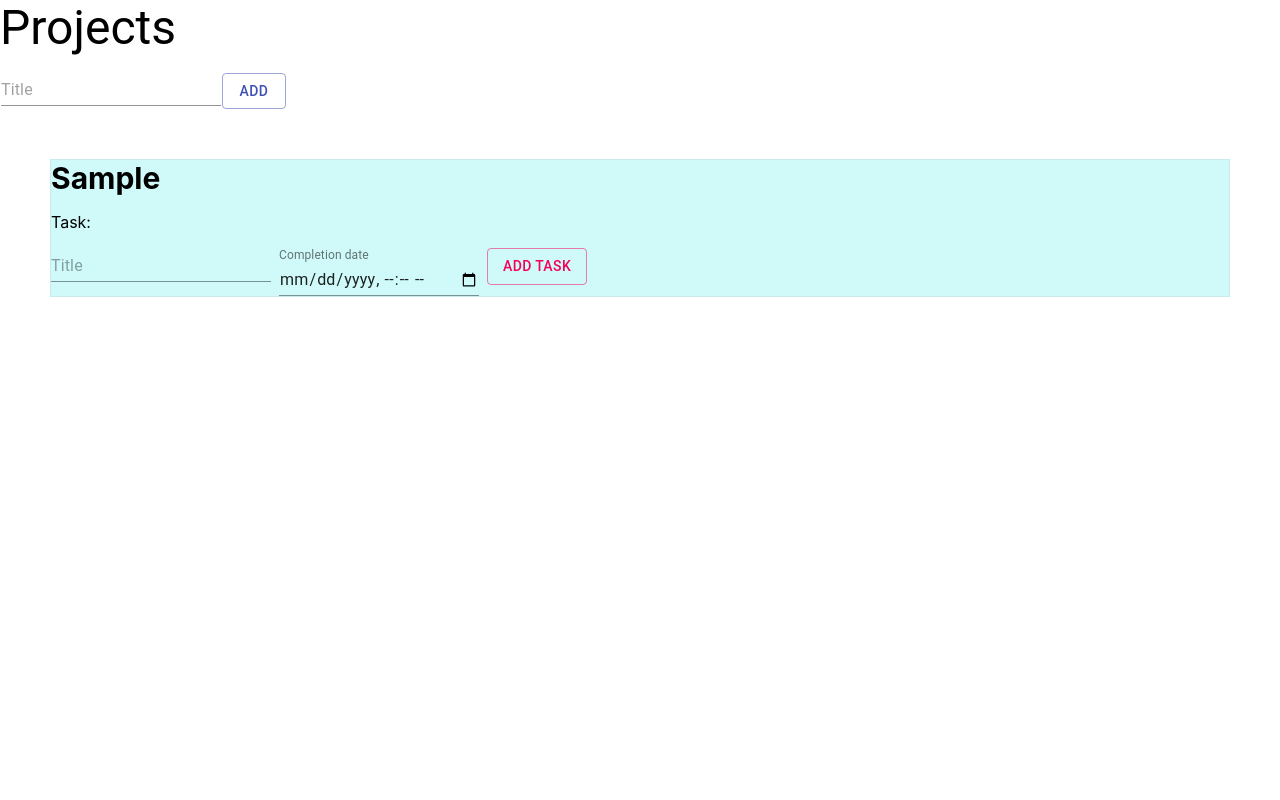
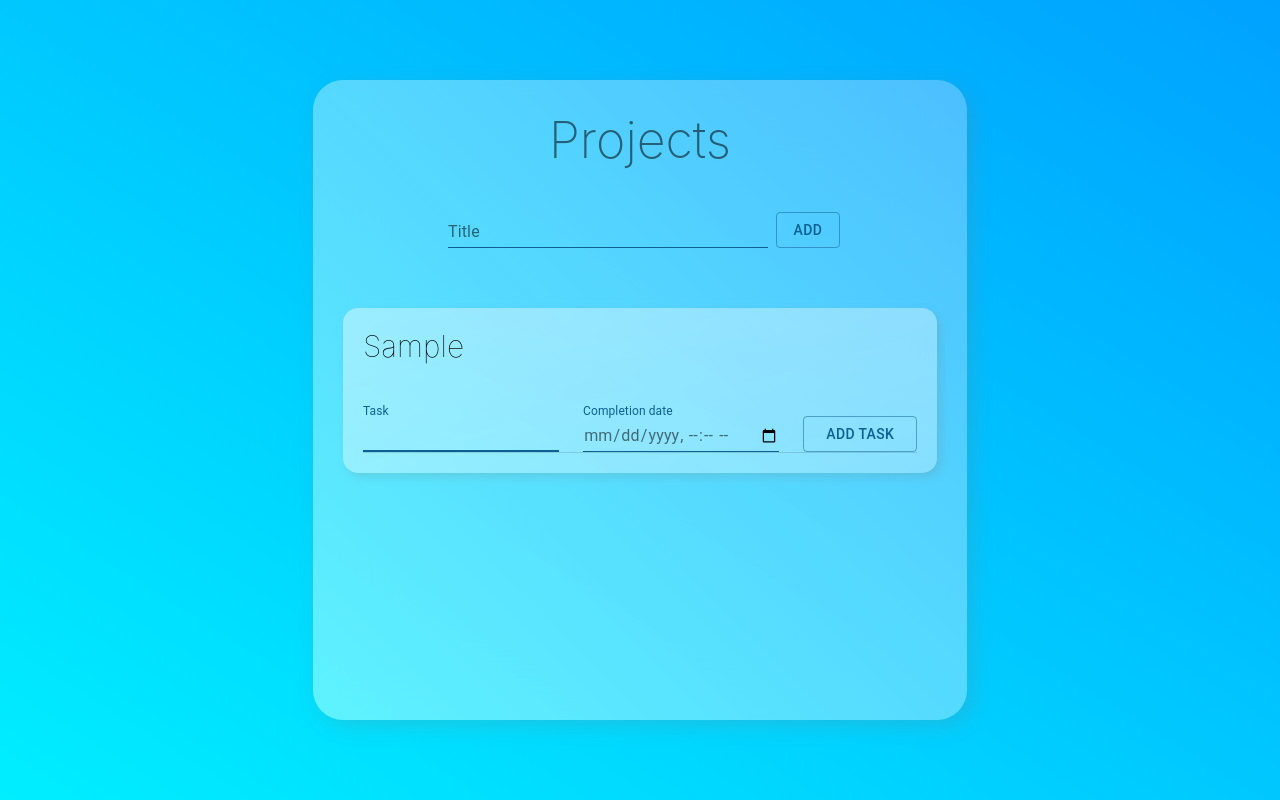
Before and after one commit to ophugo/Projecto_web, a React (Create React App) app in the folder todo-app/: page / in a window 1280 px wide. Both pictures are taken after typing "Sample" into the empty fields and a click on the button "ADD". Built offline with nearby package versions, Linux system fonts and the light colour scheme.

Commit message:
frontend

```diff
--- a/todo-app/package.json
+++ b/todo-app/package.json
@@ -4,6 +4,7 @@
   "private": true,
   "dependencies": {
     "@material-ui/core": "^4.11.3",
+    "@material-ui/icons": "^4.11.2",
     "@testing-library/jest-dom": "^5.11.4",
     "@testing-library/react": "^11.1.0",
     "@testing-library/user-event": "^12.1.10",
--- a/todo-app/src/App.css
+++ b/todo-app/src/App.css
@@ -1,5 +1,12 @@
 .App {
   text-align: center;
+}
+
+.app{
+  width: 100vh;
+  display: flex;
+  align-items: center;
+  justify-content: center;
 }
 
 .App-logo {
--- a/todo-app/src/App.js
+++ b/todo-app/src/App.js
@@ -1,12 +1,13 @@
 import { BrowserRouter as Router, Switch, Route } from "react-router-dom";
 import { CookiesProvider } from "react-cookie";
-import Home from "./Components/Home";
-import Login from "./Components/Login";
+import Home from "./components/Home";
+import Login from "./components/Login";
 import "./App.css";
+import { Grid } from "@material-ui/core";
 
 const App = () => {
   return (
-    <div className="app">
+    <Grid item xs={12} container className="app">
       <CookiesProvider>
         <Router>
           <Switch>
@@ -15,7 +16,7 @@ const App = () => {
           </Switch>
         </Router>
       </CookiesProvider>
-    </div>
+    </Grid>
   );
 };
 
--- a/todo-app/src/Components/Home.js
+++ b/todo-app/src/Components/Home.js
@@ -1,13 +1,28 @@
 import React, { useState } from "react";
 import ProjectForm from "./ProjectForm";
 import ProjectList from "./ProjectList";
-import Typography from "@material-ui/core/Typography";
 import { makeStyles } from "@material-ui/core/styles";
+import { Box, Grid } from "@material-ui/core";
 
 export const useStyles = makeStyles((theme) => ({
   home: {
-    display: "flex",
-    flexFlow: "column wrap",
+    display: 'flex',
+    padding: 30,
+    flexFlow: 'column wrap',
+    background: 'white',
+    width: '100%',
+    minHeight: '80vh',
+    background: 'linear-gradient(to right top, rgba(114, 246, 255, 0.829), rgba(92, 195, 255, 0.822))',
+    margin: '10vh',
+    borderRadius: 30,
+    backdropFilter: 'blur(2rem)',
+    boxShadow: '6px 6px 20px rgba(122,122,122,0.212)',
+    [theme.breakpoints.down("sm")]: {
+      width: '60vh',
+    },
+    [theme.breakpoints.down("xs")]: {
+      width: '40vh',
+    },
   },
 }));
 
@@ -25,15 +40,13 @@ const Home = () => {
   const classes = useStyles();
 
   return (
-    <div>
-      <div className={classes.home}>
-        <Typography variant="h3" gutterBottom>
+      <Grid item xs={12} container alignItems="center" className={classes.home}>
+        <Box fontSize={50} color="text.secondary" fontWeight={200} style={{marginBottom: 30}}>
           Projects
-        </Typography>
+        </Box>
         <ProjectForm addProject={addProject} />
         <ProjectList projects={projects} removeProject={removeProject} />
-      </div>
-    </div>
+      </Grid>
   );
 };
 
--- a/todo-app/src/Components/Project.js
+++ b/todo-app/src/Components/Project.js
@@ -2,28 +2,43 @@ import React, { useState } from 'react';
 import TaskForm from './TaskForm';
 import TaskList from './TaskList';
 import { makeStyles } from '@material-ui/core/styles';
+import { Box, Button, Divider } from '@material-ui/core';
 
 export const useStyles = makeStyles((theme) => ({
   project: {
-    border: '1px solid #c7ecec',
-    backgroundColor: '#d0fafa',
-    margin: '50px',
-    padding: '0',
+    // border: '1px solid #c7ecec',
+    marginTop: 60,
+    padding: 20,
+    background: 'transparent',
+    borderRadius: 20,
+    maxWidth: '100%',
+    background: 'linear-gradient(to right bottom, rgba(255,255,255,0.4), rgba(255,255,255,0.3))',
+    borderRadius: 15,
+    boxShadow: '4px 4px 10px rgba(122,122,122,0.212)',
   },
 
   projectTitle: {
-    margin: '0 0 30px 0',
+    marginBottom: 40,
     fontSize: '30px',
+    fontWeight: 100,
   },
+  showTasks: {
+    margin: '30px 0',
+    width: '100%',
+  }
 }));
 
 
 
 const Project = ({ project, removeProject }) => {
   const [tasks, setTasks] = useState([]);
+  const [isShown, setShown] = useState(false)
 
+  const setVisible = () => {
+    setShown(!isShown);
+  }
   const addTask = (task) => {
-    setTasks([task, ...tasks]);
+    setTasks([...tasks, task]);
   };
 
   const classes = useStyles();
@@ -76,8 +91,12 @@ const Project = ({ project, removeProject }) => {
 
   return (
     <div className={classes.project}>
-      <strong className={classes.projectTitle}>{project.title}</strong>
-      <TaskForm addTask={addTask} />
+      <Box className={classes.projectTitle}>{project.title}</Box>
+      <TaskForm setShown={setShown} addTask={addTask} />
+      {tasks.length >0 &&
+        <Button className={classes.showTasks} color="primary" variant="contained" onClick={setVisible}>{( isShown ? 'Hide tasks': 'Show tasks' )}</Button>
+      }
+      {isShown ?
         <TaskList
           tasks={tasks}
           toggleComplete={toggleComplete}
@@ -85,6 +104,8 @@ const Project = ({ project, removeProject }) => {
           editTaskTitle={editTaskTitle}
           editTaskDate={editTaskDate}
         />
+        : <Divider></Divider>
+      }
     </div>
   );
 };
--- a/todo-app/src/Components/ProjectForm.js
+++ b/todo-app/src/Components/ProjectForm.js
@@ -1,13 +1,31 @@
 import React, { useState } from 'react';
 import { v4 as uuidv4 } from 'uuid';
 import { makeStyles } from '@material-ui/core/styles';
-import Input from '@material-ui/core/Input';
 import Button from '@material-ui/core/Button';
+import { TextField } from '@material-ui/core';
 
 const useStyles = makeStyles((theme) => ({
-  inputForm: {
-    margin: '0 1px',
+  form: {
+    width: '400px',
+    display: 'flex',
+    flexDirection: 'row',
+    alignItems: 'flex-end',
+    justifyContent: 'center',
   },
+  input: {
+    marginLeft: theme.spacing(1),
+    marginRight: theme.spacing(1),
+    width: '100%',
+  },
+  outline: {
+    '&::before': {
+      borderColor: `${theme.palette.primary.main} !important`,
+    },
+    color:`${theme.palette.text.secondary} !important`,
+  },
+  submitBtn: {
+    height: '100%'
+  }
 }));
 
 const ProjectForm = ({ addProject }) => {
@@ -33,19 +51,29 @@ const ProjectForm = ({ addProject }) => {
   const classes = useStyles();
 
   return (
-    <form onSubmit={handleSubmit}>
-      <Input
-        className={classes.inputForm}
-        placeholder="Title"
+    <form onSubmit={handleSubmit} className={classes.form}>
+      <TextField
+        id="project-name"
+        className={classes.input}
+        label="Title"
         value={project.title}
         onChange={handleProjectTitleChange}
-        inputProps={{ 'aria-label': 'description' }}
+        autoComplete='off'
+        autoCorrect="off"
+        autoCapitalize="on"
+        spellCheck="false"
+        InputLabelProps={{ required: false }}
+        InputProps={{
+          classes: {
+            root: classes.outline,
+          },
+        }}
+        inputProps={{ 'aria-label': 'Title', maxLength: 41  }}
         required
+        autoFocus
       />
 
-      <Button variant="outlined" color="primary" type="submit">
-        Add
-      </Button>
+      <Button variant="outlined" color="primary" className={classes.submitBtn} type="submit">Add</Button>
     </form>
   );
 };
--- a/todo-app/src/Components/ProjectList.js
+++ b/todo-app/src/Components/ProjectList.js
@@ -1,9 +1,19 @@
 import React from 'react';
 import Project from './Project';
+import { makeStyles } from "@material-ui/core/styles";
+
+export const useStyles = makeStyles((theme) => ({
+  list: {
+    width: '100%',
+  },
+}));
 
 const ProjectList = ({ projects, removeProject }) => {
+
+  const classes = useStyles();
+
   return (
-    <div>
+    <div className={classes.list}>
       {projects.map((p) => (
         <Project key={p.id} project={p} removeProject={removeProject} />
       ))}
--- a/todo-app/src/Components/Task.js
+++ b/todo-app/src/Components/Task.js
@@ -1,37 +1,61 @@
-import React from 'react';
+import React, { useState } from 'react';
 import Button from '@material-ui/core/Button';
 import CheckBox from '@material-ui/core/CheckBox';
 import Input from '@material-ui/core/Input';
 import TextField from '@material-ui/core/TextField';
 import { makeStyles } from '@material-ui/core/styles';
+import { Box, Grid, IconButton } from '@material-ui/core';
+import DeleteIcon from '@material-ui/icons/Delete';
+import { Fragment } from 'react';
 
 export const useStyles = makeStyles((theme) => ({
+  buttons: {
+    margin:0,
+    display: 'flex',
+    justifyContent: 'flex-end',
+  },
   checkbox: {
-    padding: '0',
+    padding: theme.spacing(1),
+    margin: 0,
+    color: '#90ee90',
+  },
+  checked: {
+    color: 'red'
+  },
+  delete: {
+    color: '#cc1919',
+    padding: theme.spacing(1),
+    margin: 0,
   },
   task: {
-    minWidth: '350px',
-    minHeight: '250px',
+    width: '100%',
+    minWidth: '45%',
     display: 'flex',
     flexDirection: 'column',
-    border: '1px solid #b2d9a7',
-    backgroundColor: '#d9fad0',
-    margin: '20px',
     wordWrap: 'break-word',
-    padding: '5px',
-    '& *': {
-      margin: '10px 10px',
-      fontSize: '15px',
-    },
+    margin: 10,
+    padding: 20,
+    borderRadius: 10,
+    backgroundColor: 'rgb(255,255,255)',
+    boxShadow: '6px 6px 20px rgba(122,122,122,0.212)',
   },
   textField: {
-    marginLeft: theme.spacing(1),
-    marginRight: theme.spacing(1),
-    width: 250,
+    width: '100%',
+  },
+  dateField: {
+    marginTop: 20,
+    width: '200',
+  },
+  outline: {
+    '&::before': {
+      borderColor: `${theme.palette.primary.main} !important`,
+    },
   },
 }));
 
 const Task = ({ task, toggleComplete, removeTask, editTaskTitle, editTaskDate }) => {
+  const [isEditing, setEditing] = useState(false);
+
   const handleCheckboxClick = () => {
     toggleComplete(task.id);
   };
@@ -42,10 +66,12 @@ const Task = ({ task, toggleComplete, removeTask, editTaskTitle, editTaskDate })
 
   const handleEditTitleTask = (e) => {
     editTaskTitle(task.id, e.target.value);
+    setEditing(true);
   };
 
   const handleEditDateTask = (e) => {
     editTaskDate(task.id, e.target.value);
+    setEditing(true);
   };
 
   const classes = useStyles();
@@ -53,50 +79,86 @@ const Task = ({ task, toggleComplete, removeTask, editTaskTitle, editTaskDate })
   return (
     <div
       style={{
-        backgroundColor: task.completed ? '#b2d9a7' : null,
+        boxShadow: task.completed && '0px 0px 20px rgb(125, 255, 65)',
       }}
       className={classes.task}
     >
+      <Grid item xs={12} container className={classes.buttons}>
         <CheckBox
           className={classes.checkbox}
           checked={task.completed}
           onClick={handleCheckboxClick}
+          inputProps={{
+            classes: {
+              root: classes.checked,
+            },
+          }}
+        />
+        <IconButton
+          aria-label="Delete"
           color="primary"
-      />
-      <p></p>
-      <strong>Task:</strong>
+          className={classes.delete}
+          onClick={handleRemoveTask}
+        >
+          <DeleteIcon />
+        </IconButton>
+      </Grid>
 
-      <Input
+      <form className={classes.form} onSubmit={null}>
+      <TextField
+        id="task-title"
         name="title"
         type="text"
-        placeholder="Title"
+        label="Task title"
+        autoComplete="off"
+        multiline
+        rowsMax="4"
+        defaultValue="Task title"
+        InputLabelProps={{ shrink: true, required: false, focused: true }}
+        InputProps={{
+          classes: {
+            root: classes.outline,
+          },
+          maxLength: 41
+        }}
         value={task.title}
+        className={classes.textField}
         onChange={handleEditTitleTask}
         required
       />
       {/* <input value={task.title} onChange={handleEditTitleTask} className="Task-Title"/> */}
 
 
-      {task.date ? <strong>Completion Date:</strong> : null}
-
+      {task.date &&
           <TextField
+            id="task-date"
             label="Completion date"
             type="datetime-local"
             value={task.date}
             onChange={handleEditDateTask}
-        className={classes.textField}
-        InputLabelProps={{
-          shrink: true,
+            className={classes.dateField}
+            InputLabelProps={{ shrink: true, focused: true }}
+            InputProps={{
+              classes: {
+                root: classes.outline,
+              },
             }}
             novalidate
           />
-
+      }
+      {isEditing &&
+        <Button variant="outlined" color="primary" type="submit" >
+          Update task
+        </Button>
+      }
+      </form>
       {/* <p className="Task-Date">{task.date}</p> */}
 
       {/* <Button variant="outlined" color="primary" onClick={handleEditTask}> Edit Task </Button> */}
-      <Button variant="outlined" color="primary" onClick={handleRemoveTask}>
+      {/*<Button variant="outlined" color="primary" onClick={handleRemoveTask}>
         Remove Task
-      </Button>
+      </Button>*/}
+
     </div>
   );
 };
--- a/todo-app/src/Components/TaskForm.js
+++ b/todo-app/src/Components/TaskForm.js
@@ -3,23 +3,32 @@ import { v4 as uuidv4 } from 'uuid';
 import Button from '@material-ui/core/Button';
 import TextField from '@material-ui/core/TextField';
 import { makeStyles } from '@material-ui/core/styles';
-import Input from '@material-ui/core/Input';
 
 export const useStyles = makeStyles((theme) => ({
   form: {
-    display: 'inline-block',
-    "& ": {
-        display: 'block',
-    }
+    display: 'flex',
+    alignItems: 'flex-end',
   },
   textField: {
-    marginLeft: theme.spacing(1),
-    marginRight: theme.spacing(1),
-    width: 200,
+    marginRight: theme.spacing(3),
+    width: '39%',
+  },
+  dateField: {
+    marginRight: theme.spacing(3),
+    width: '39%',
+  },
+  button: {
+    width: '22%',
+  },
+  outline: {
+    '&::before': {
+      borderColor: `${theme.palette.primary.main} !important`,
+    },
+    color:`${theme.palette.text.secondary} !important`,
   },
 }));
 
-const TaskForm = ({ addTask }) => {
+const TaskForm = ({ setShown, addTask }) => {
   const [task, setTask] = useState({
     id: '',
     title: '',
@@ -41,6 +50,7 @@ const TaskForm = ({ addTask }) => {
     if (task.title.trim()) {
       addTask({ ...task, id: uuidv4() });
       setTask({ ...task, title: '', date: '' });
+      setShown(true);
     }
   };
 
@@ -48,27 +58,51 @@ const TaskForm = ({ addTask }) => {
 
   return (
     <form className={classes.form} onSubmit={handleSubmit}>
-      <p>Task: </p>
-      <Input
+      <TextField
+        id="new-task-title"
         name="title"
         type="text"
-        placeholder="Title"
+        label="Task"
+        className={classes.textField}
+        autoComplete="off"
+        autoCorrect="off"
+        autoCapitalize="on"
+        spellCheck="false"
+        multiline
+        rowsMax="4"
         value={task.title}
         onChange={handleTaskTitleChange}
+        InputLabelProps={{ shrink: true, required: false, focused: true }}
+        InputProps={{
+          classes: {
+            root: classes.outline,
+          },
+          maxLength: 41
+        }}
+        onKeyDown={(e) => {
+          if(e.keyCode === 13 && !e.shiftKey) {
+            e.preventDefault();
+            handleSubmit(e)
+          }
+        }}
         required
+        autoFocus
       />
       <TextField
+        id="new-task-date"
         label="Completion date"
         type="datetime-local"
-        className={classes.textField}
+        className={classes.dateField}
         value={task.date}
         onChange={handTaskDateChange}
-        InputLabelProps={{
-          shrink: true,
+        InputLabelProps={{ shrink: true, focused: true }}
+        InputProps={{
+          classes: {
+            root: classes.outline,
+          },
         }}
-        novalidate
       />
-      <Button color="secondary" variant="outlined" type="submit">Add task</Button>
+      <Button className={classes.button} color="primary" variant="outlined" type="submit">Add task</Button>
     </form>
   );
 };
--- a/todo-app/src/Components/TaskList.js
+++ b/todo-app/src/Components/TaskList.js
@@ -6,6 +6,8 @@ export const useStyles = makeStyles((theme) => ({
   list: {
     display: 'flex',
     flexFlow: 'row wrap',
+    alignItems: 'center',
+    justifyContent: 'space-around',
   },
 }));
 
--- a/todo-app/src/index.css
+++ b/todo-app/src/index.css
@@ -1,10 +1,17 @@
 body {
   margin: 0;
+  padding: ;
   font-family: -apple-system, BlinkMacSystemFont, 'Segoe UI', 'Roboto', 'Oxygen',
     'Ubuntu', 'Cantarell', 'Fira Sans', 'Droid Sans', 'Helvetica Neue',
     sans-serif;
   -webkit-font-smoothing: antialiased;
   -moz-osx-font-smoothing: grayscale;
+  box-sizing: border-box;
+  display: flex;
+  align-items: center;
+  justify-content: center;
+  min-height: 100vh;
+  background: linear-gradient(to right top, #00eeff, #00a2ff);
 }
 
 code {
--- a/todo-app/src/index.js
+++ b/todo-app/src/index.js
@@ -1,13 +1,27 @@
 import React from "react";
 import ReactDOM from "react-dom";
 import "./index.css";
-import MainInfo from "./Components/PageSeccions/LoginForm";
+import MainInfo from "./components/PageSeccions/LoginForm";
 import App from "./App";
 import reportWebVitals from "./reportWebVitals";
+import { MuiThemeProvider, createMuiTheme } from '@material-ui/core/styles';
+
+const theme = createMuiTheme({
+  palette: {
+    primary: {
+      main: '#0e5f92'
+    },
+    secondary: {
+      main: '#00eeff'
+    }
+  }
+});
 
 ReactDOM.render(
   <React.StrictMode>
-    <App />
+    <MuiThemeProvider theme={theme}>
+      <App />
+    </MuiThemeProvider>
   </React.StrictMode>,
   document.getElementById("root")
 );
```
Also changed, not shown: 1 other file (tests, documents, lock files or other folders). Lines whose indentation alone changed are shown as unchanged.
